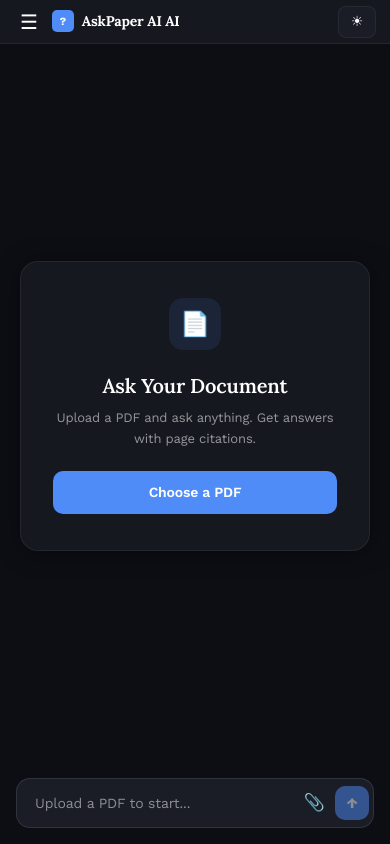
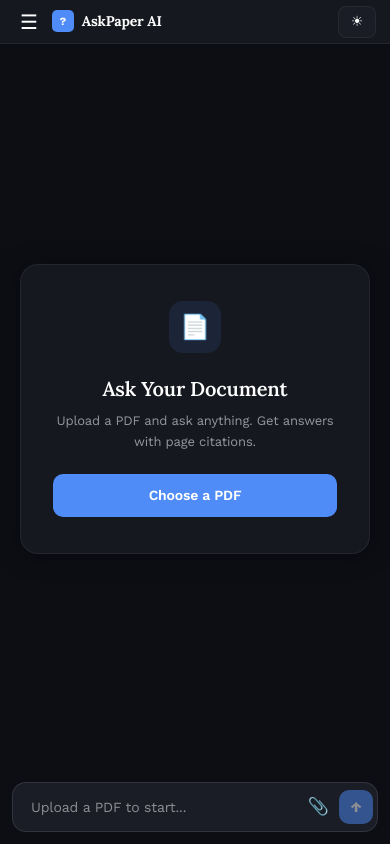
Before and after one commit to ianujrathore/AskPaper-AI, a React (Vite) app in the folder frontend/: page / in a window 390 px wide. Built offline with nearby package versions, Linux system fonts and the light colour scheme.

Commit message:
Fix Navbar branding, mobile padding, add Vercel SPA redirect

```diff
--- a/frontend/src/components/layout/Navbar.jsx
+++ b/frontend/src/components/layout/Navbar.jsx
@@ -24,7 +24,7 @@
 
       <Link to="/" style={{ display: 'flex', alignItems: 'center', gap: '8px', textDecoration: 'none', color: theme.text }}>
         <div style={{ width: '22px', height: '22px', borderRadius: '5px', background: theme.accent, display: 'flex', alignItems: 'center', justifyContent: 'center', color: '#fff', fontSize: '11px', fontWeight: 700 }}>?</div>
-        <span style={{ fontFamily: "'Lora', serif", fontSize: '14px', fontWeight: 700 }}>{APP_NAME} AI</span>
+        <span style={{ fontFamily: "'Lora', serif", fontSize: '14px', fontWeight: 700 }}>{APP_NAME}</span>
       </Link>
 
       <div style={{ marginLeft: 'auto' }}>
--- a/frontend/src/pages/Home.jsx
+++ b/frontend/src/pages/Home.jsx
@@ -131,7 +131,7 @@
         </div>
       </div>
 
-      <div style={{ padding: '10px 16px 16px', display: 'flex', justifyContent: 'center', flexShrink: 0 }}>
+      <div style={{ padding: '8px 12px 12px', display: 'flex', justifyContent: 'center', flexShrink: 0 }}>
         <div style={{ width: '100%', maxWidth: '680px', position: 'relative' }}>
           <form onSubmit={handleAsk}>
             <input type="text" value={question} onChange={(e) => setQuestion(e.target.value)}
```
Also changed, not shown: frontend/vercel.json (added).
